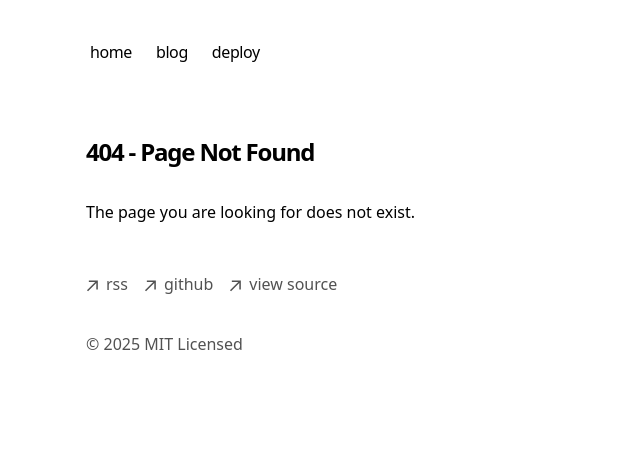
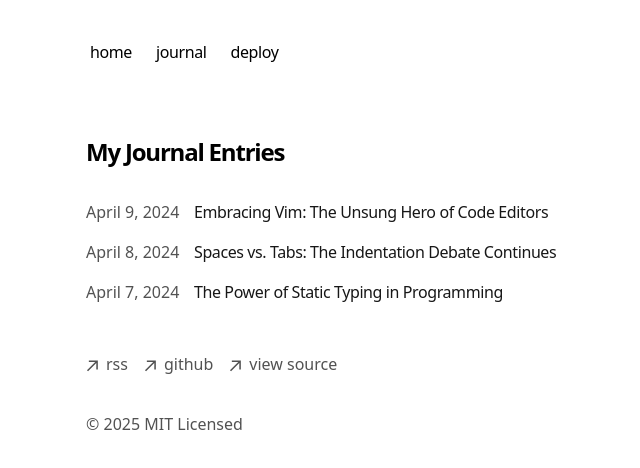
Before and after one commit to awantoch/portfolio, a Next.js app: page /journal in a window 1280 px wide. Before the commit this address had no page. Shown: the top 468 px of the page, without its empty margins (266-906 px from the left). Built offline with nearby package versions, Linux system fonts and the light colour scheme.

Commit message:
blog -> journal

```diff
--- a/app/blog/page.tsx
+++ /dev/null
@@ -1,15 +0,0 @@
-import { BlogPosts } from 'app/components/posts'
-
-export const metadata = {
-  title: 'Blog',
-  description: 'Read my blog.',
-}
-
-export default function Page() {
-  return (
-    <section>
-      <h1 className="font-semibold text-2xl mb-8 tracking-tighter">My Blog</h1>
-      <BlogPosts />
-    </section>
-  )
-}
--- a/app/components/nav.tsx
+++ b/app/components/nav.tsx
@@ -4,8 +4,8 @@ const navItems = {
   '/': {
     name: 'home',
   },
-  '/blog': {
-    name: 'blog',
+  '/journal': {
+    name: 'journal',
   },
   'https://vercel.com/templates/next.js/portfolio-starter-kit': {
     name: 'deploy',
--- a/app/components/posts.tsx
+++ b/app/components/posts.tsx
@@ -1,12 +1,12 @@
 import Link from 'next/link'
-import { formatDate, getBlogPosts } from 'app/blog/utils'
+import { formatDate, getJournalPosts } from 'app/journal/utils'
 
-export function BlogPosts() {
-  let allBlogs = getBlogPosts()
+export function JournalEntries() {
+  let allEntries = getJournalPosts()
 
   return (
     <div>
-      {allBlogs
+      {allEntries
         .sort((a, b) => {
           if (
             new Date(a.metadata.publishedAt) > new Date(b.metadata.publishedAt)
@@ -19,7 +19,7 @@ export function BlogPosts() {
           <Link
             key={post.slug}
             className="flex flex-col space-y-1 mb-4"
-            href={`/blog/${post.slug}`}
+            href={`/journal/${post.slug}`}
           >
             <div className="w-full flex flex-col md:flex-row space-x-0 md:space-x-2">
               <p className="text-neutral-600 dark:text-neutral-400 w-[100px] tabular-nums">
--- a/app/blog/[slug]/page.tsx
+++ b/app/journal/[slug]/page.tsx
@@ -1,19 +1,19 @@
 import { notFound } from 'next/navigation'
 import { CustomMDX } from 'app/components/mdx'
-import { formatDate, getBlogPosts } from 'app/blog/utils'
+import { formatDate, getJournalPosts } from 'app/journal/utils'
 import { baseUrl } from 'app/sitemap'
 
 export async function generateStaticParams() {
-  let posts = getBlogPosts()
+  let entries = getJournalPosts()
 
-  return posts.map((post) => ({
-    slug: post.slug,
+  return entries.map((entry) => ({
+    slug: entry.slug,
   }))
 }
 
 export function generateMetadata({ params }) {
-  let post = getBlogPosts().find((post) => post.slug === params.slug)
-  if (!post) {
+  let entry = getJournalPosts().find((entry) => entry.slug === params.slug)
+  if (!entry) {
     return
   }
 
@@ -22,7 +22,7 @@ export function generateMetadata({ params }) {
     publishedAt: publishedTime,
     summary: description,
     image,
-  } = post.metadata
+  } = entry.metadata
   let ogImage = image
     ? image
     : `${baseUrl}/og?title=${encodeURIComponent(title)}`
@@ -35,7 +35,7 @@ export function generateMetadata({ params }) {
       description,
       type: 'article',
       publishedTime,
-      url: `${baseUrl}/blog/${post.slug}`,
+      url: `${baseUrl}/journal/${entry.slug}`,
       images: [
         {
           url: ogImage,
@@ -51,10 +51,10 @@ export function generateMetadata({ params }) {
   }
 }
 
-export default function Blog({ params }) {
-  let post = getBlogPosts().find((post) => post.slug === params.slug)
+export default function JournalEntry({ params }) {
+  let entry = getJournalPosts().find((entry) => entry.slug === params.slug)
 
-  if (!post) {
+  if (!entry) {
     notFound()
   }
 
@@ -66,32 +66,32 @@ export default function Blog({ params }) {
         dangerouslySetInnerHTML={{
           __html: JSON.stringify({
             '@context': 'https://schema.org',
-            '@type': 'BlogPosting',
-            headline: post.metadata.title,
-            datePublished: post.metadata.publishedAt,
-            dateModified: post.metadata.publishedAt,
-            description: post.metadata.summary,
-            image: post.metadata.image
-              ? `${baseUrl}${post.metadata.image}`
-              : `/og?title=${encodeURIComponent(post.metadata.title)}`,
-            url: `${baseUrl}/blog/${post.slug}`,
+            '@type': 'Article',
+            headline: entry.metadata.title,
+            datePublished: entry.metadata.publishedAt,
+            dateModified: entry.metadata.publishedAt,
+            description: entry.metadata.summary,
+            image: entry.metadata.image
+              ? `${baseUrl}${entry.metadata.image}`
+              : `/og?title=${encodeURIComponent(entry.metadata.title)}`,
+            url: `${baseUrl}/journal/${entry.slug}`,
             author: {
               '@type': 'Person',
-              name: 'My Portfolio',
+              name: 'Alec M. Wantoch',
             },
           }),
         }}
       />
       <h1 className="title font-semibold text-2xl tracking-tighter">
-        {post.metadata.title}
+        {entry.metadata.title}
       </h1>
       <div className="flex justify-between items-center mt-2 mb-8 text-sm">
         <p className="text-sm text-neutral-600 dark:text-neutral-400">
-          {formatDate(post.metadata.publishedAt)}
+          {formatDate(entry.metadata.publishedAt)}
         </p>
       </div>
       <article className="prose">
-        <CustomMDX source={post.content} />
+        <CustomMDX source={entry.content} />
       </article>
     </section>
   )
--- /dev/null
+++ b/app/journal/page.tsx
@@ -0,0 +1,15 @@
+import { JournalEntries } from 'app/components/posts'
+
+export const metadata = {
+  title: 'Journal',
+  description: 'Read my journal.',
+}
+
+export default function Page() {
+  return (
+    <section>
+      <h1 className="font-semibold text-2xl mb-8 tracking-tighter">My Journal Entries</h1>
+      <JournalEntries />
+    </section>
+  )
+}
--- a/app/blog/utils.ts
+++ b/app/journal/utils.ts
@@ -49,8 +49,8 @@ function getMDXData(dir) {
   })
 }
 
-export function getBlogPosts() {
-  return getMDXData(path.join(process.cwd(), 'app', 'blog', 'posts'))
+export function getJournalPosts() {
+  return getMDXData(path.join(process.cwd(), 'app', 'journal', 'posts'))
 }
 
 export function formatDate(date: string, includeRelative = false) {
--- a/app/page.tsx
+++ b/app/page.tsx
@@ -1,4 +1,4 @@
-import { BlogPosts } from 'app/components/posts'
+import { JournalEntries } from 'app/components/posts'
 
 export default function Page() {
   return (
@@ -14,7 +14,7 @@ export default function Page() {
         mode, which eases long coding sessions by reducing eye strain.`}
       </p>
       <div className="my-8">
-        <BlogPosts />
+        <JournalEntries />
       </div>
     </section>
   )
--- a/app/rss/route.ts
+++ b/app/rss/route.ts
@@ -1,10 +1,10 @@
 import { baseUrl } from 'app/sitemap'
-import { getBlogPosts } from 'app/blog/utils'
+import { getJournalPosts } from 'app/journal/utils'
 
 export async function GET() {
-  let allBlogs = await getBlogPosts()
+  let allEntries = getJournalPosts()
 
-  const itemsXml = allBlogs
+  const itemsXml = allEntries
     .sort((a, b) => {
       if (new Date(a.metadata.publishedAt) > new Date(b.metadata.publishedAt)) {
         return -1
@@ -15,7 +15,7 @@ export async function GET() {
       (post) =>
         `<item>
           <title>${post.metadata.title}</title>
-          <link>${baseUrl}/blog/${post.slug}</link>
+          <link>${baseUrl}/journal/${post.slug}</link>
           <description>${post.metadata.summary || ''}</description>
           <pubDate>${new Date(
             post.metadata.publishedAt
@@ -27,9 +27,9 @@ export async function GET() {
   const rssFeed = `<?xml version="1.0" encoding="UTF-8" ?>
   <rss version="2.0">
     <channel>
-        <title>My Portfolio</title>
+        <title>Alec M. Wantoch</title>
         <link>${baseUrl}</link>
-        <description>This is my portfolio RSS feed</description>
+        <description>This is my journal RSS feed</description>
         ${itemsXml}
     </channel>
   </rss>`
--- a/app/sitemap.ts
+++ b/app/sitemap.ts
@@ -1,17 +1,17 @@
-import { getBlogPosts } from 'app/blog/utils'
+import { getJournalPosts } from 'app/journal/utils'
 
-export const baseUrl = 'https://portfolio-blog-starter.vercel.app'
+export const baseUrl = 'https://portfolio-journal-starter.vercel.app'
 
 export default async function sitemap() {
-  let blogs = getBlogPosts().map((post) => ({
-    url: `${baseUrl}/blog/${post.slug}`,
+  let entries = getJournalPosts().map((post) => ({
+    url: `${baseUrl}/journal/${post.slug}`,
     lastModified: post.metadata.publishedAt,
   }))
 
-  let routes = ['', '/blog'].map((route) => ({
+  let routes = ['', '/journal'].map((route) => ({
     url: `${baseUrl}${route}`,
     lastModified: new Date().toISOString().split('T')[0],
   }))
 
-  return [...routes, ...blogs]
+  return [...routes, ...entries]
 }
```
Also changed, not shown: app/journal/posts/spaces-vs-tabs.mdx (renamed from app/blog/posts/spaces-vs-tabs.mdx), app/journal/posts/static-typing.mdx (renamed from app/blog/posts/static-typing.mdx), app/journal/posts/vim.mdx (renamed from app/blog/posts/vim.mdx), 1 other file (tests, documents, lock files or other folders).
